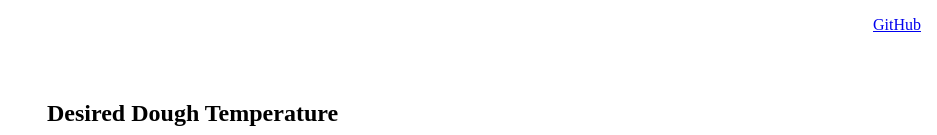
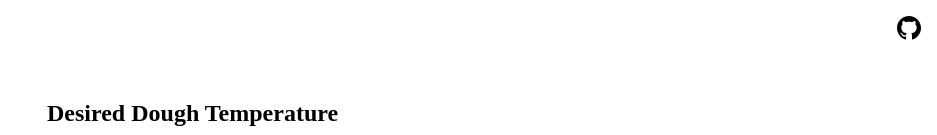
Before and after one commit to scottross123/ddt-calculator, a website built with Vite: page index.html in a window 1280 px wide. Shown: the top 135 px of the page, without its empty margins (343-1280 px from the left). Built offline with nearby package versions, Linux system fonts and the light colour scheme.

Commit message:
added github octocat for link

```diff
--- a/index.html
+++ b/index.html
@@ -11,7 +11,11 @@
     <script type="module" src="/src/main.js"></script>
 
     <header>
-      <a href="https://github.com/scottross123/ddt-calculator" target="_blank">GitHub</a>
+      <a href="https://github.com/scottross123/ddt-calculator" target="_blank">
+        <svg xmlns="http://www.w3.org/2000/svg" width="24" height="24" viewBox="0 0 24 24">
+          <path d="M12 0c-6.626 0-12 5.373-12 12 0 5.302 3.438 9.8 8.207 11.387.599.111.793-.261.793-.577v-2.234c-3.338.726-4.033-1.416-4.033-1.416-.546-1.387-1.333-1.756-1.333-1.756-1.089-.745.083-.729.083-.729 1.205.084 1.839 1.237 1.839 1.237 1.07 1.834 2.807 1.304 3.492.997.107-.775.418-1.305.762-1.604-2.665-.305-5.467-1.334-5.467-5.931 0-1.311.469-2.381 1.236-3.221-.124-.303-.535-1.524.117-3.176 0 0 1.008-.322 3.301 1.23.957-.266 1.983-.399 3.003-.404 1.02.005 2.047.138 3.006.404 2.291-1.552 3.297-1.23 3.297-1.23.653 1.653.242 2.874.118 3.176.77.84 1.235 1.911 1.235 3.221 0 4.609-2.807 5.624-5.479 5.921.43.372.823 1.102.823 2.222v3.293c0 .319.192.694.801.576 4.765-1.589 8.199-6.086 8.199-11.386 0-6.627-5.373-12-12-12z"/>
+        </svg>
+      </a>
     </header>
 
     <main>
```
